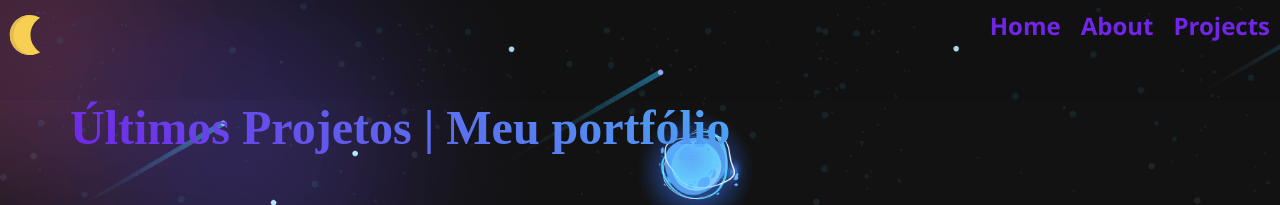
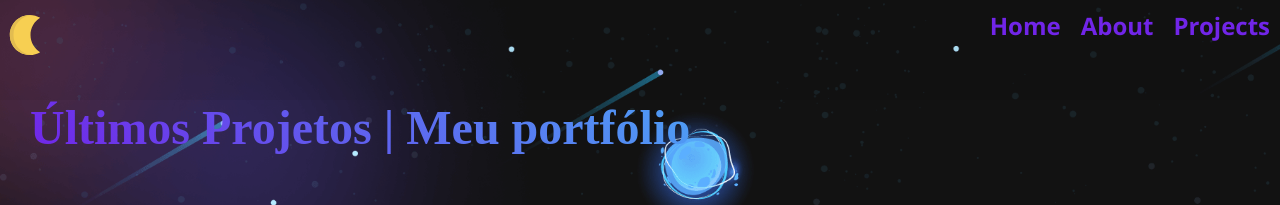
Before and after one commit to YasminAlmeida/portfolio, a React (Create React App) app: page /projects in a window 1280 px wide. Shown: the top 205 px of the page. Built offline with nearby package versions, Linux system fonts and the light colour scheme.

Commit message:
fix: Library style correction

```diff
--- a/src/view/projects/index.js
+++ b/src/view/projects/index.js
@@ -17,6 +17,7 @@ export default function Projects() {
   };
 
   return (
+    <>
       <S.Body>
         <S.TextTitle>Últimos Projetos | Meu portfólio</S.TextTitle>
         <div>
@@ -40,5 +41,6 @@ export default function Projects() {
           </S.ContainerGallery>
         </div>
       </S.Body>
+    </>
   );
 }
--- a/src/view/projects/styles.js
+++ b/src/view/projects/styles.js
@@ -11,11 +11,7 @@ export const Body = styled.section`
   grid-template-columns: 1fr;
   padding-top: 100px;
   align-items: center;
-  div {
-    margin-left: auto;
-    margin-right: auto;
-    max-width: 1540px;
-  }
+
   @media (max-width: 380px) {
     padding: 15px;
   }
@@ -28,11 +24,12 @@ export const TextTitle = styled.h4`
   -webkit-text-fill-color: transparent;
   font-size: 3rem;
   color: black;
+  margin-bottom: 0;
   text-align: start;
   width: 100%;
   margin-left: auto;
   margin-right: auto;
-  max-width: 1140px;
+  max-width: 1540px;
   @media (max-width: 1000px) {
     font-size: 2.5rem;
   }
```
Lines whose indentation alone changed are shown as unchanged.
